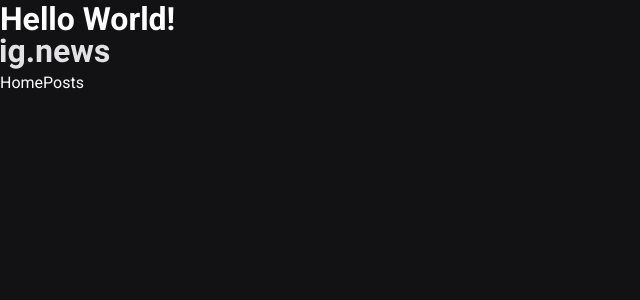
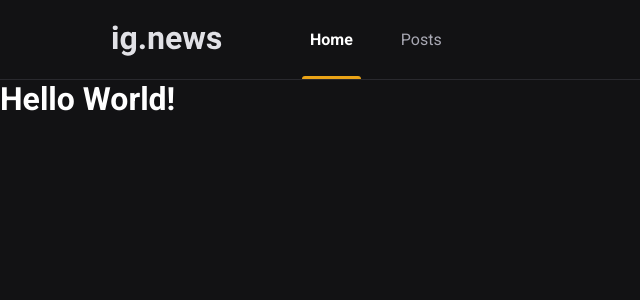
Before and after one commit to Casali-Dev/ignews-rs-ignite, a Next.js app: page / in a window 1280 px wide. Shown: the top 300 px of the page, without its empty margins (0-640 px from the left). Built offline with nearby package versions, Linux system fonts and the light colour scheme.

Commit message:
finished Header component

```diff
--- a/src/components/Header/index.tsx
+++ b/src/components/Header/index.tsx
@@ -6,7 +6,9 @@
       <div className={styles.headerContent}>
         <img src="/images/logo.svg" alt="ig.news" />
         <nav>
-          <a href="/">Home</a>
+          <a href="/" className={styles.active}>
+            Home
+          </a>
           <a href="/">Posts</a>
         </nav>
       </div>
--- a/src/components/Header/styles.module.scss
+++ b/src/components/Header/styles.module.scss
@@ -0,0 +1,56 @@
+.headerContainer {
+  height: 5rem;
+  border-bottom: 1px solid var(--gray-800);
+}
+
+.headerContent {
+  max-width: 1120px;
+  height: 5rem;
+  margin: 0 auto;
+  padding: 0 2rem;
+
+  display: flex;
+  align-items: center;
+
+  nav {
+    margin-left: 5rem;
+    height: 5rem;
+
+    a {
+      display: inline-block;
+      position: relative;
+      padding: 0 0.5rem;
+      height: 5rem;
+      line-height: 5rem;
+      color: var(--gray-300);
+
+      transition: color 0.2s;
+
+      & + a {
+        margin-left: 2rem;
+      }
+
+      &:hover {
+        color: var(--white);
+      }
+
+      &.active {
+        color: var(--white);
+        font-weight: bold;
+      }
+
+      &.active::after {
+        content: "";
+        height: 3px;
+        border-radius: 3px 3px 0 0;
+        width: 100%;
+
+        position: absolute;
+        bottom: 1px;
+        left: 0;
+
+        background: var(--yellow-500);
+      }
+    }
+  }
+}
--- a/src/pages/_app.tsx
+++ b/src/pages/_app.tsx
@@ -5,8 +5,8 @@
 function MyApp({ Component, pageProps }: AppProps) {
   return (
     <>
+      <Header />
       <Component {...pageProps} />
-      <Header />
     </>
   );
 }
--- a/src/pages/_document.tsx
+++ b/src/pages/_document.tsx
@@ -10,6 +10,7 @@
             href="https://fonts.googleapis.com/css2?family=Roboto:wght@400;700;900&display=swap"
             rel="stylesheet"
           />
+          <link rel="shortcut icon" href="/favicon.png" type="image/png" />
         </Head>
         <body>
           <Main />
--- a/src/styles/global.scss
+++ b/src/styles/global.scss
@@ -9,6 +9,7 @@
 
   --gray-100: #e1e1e6;
   --gray-300: #a8a8b3;
+  --gray-800: #29292e;
   --gray-900: #121214;
 
   --cyan-500: #61dafb;
```
